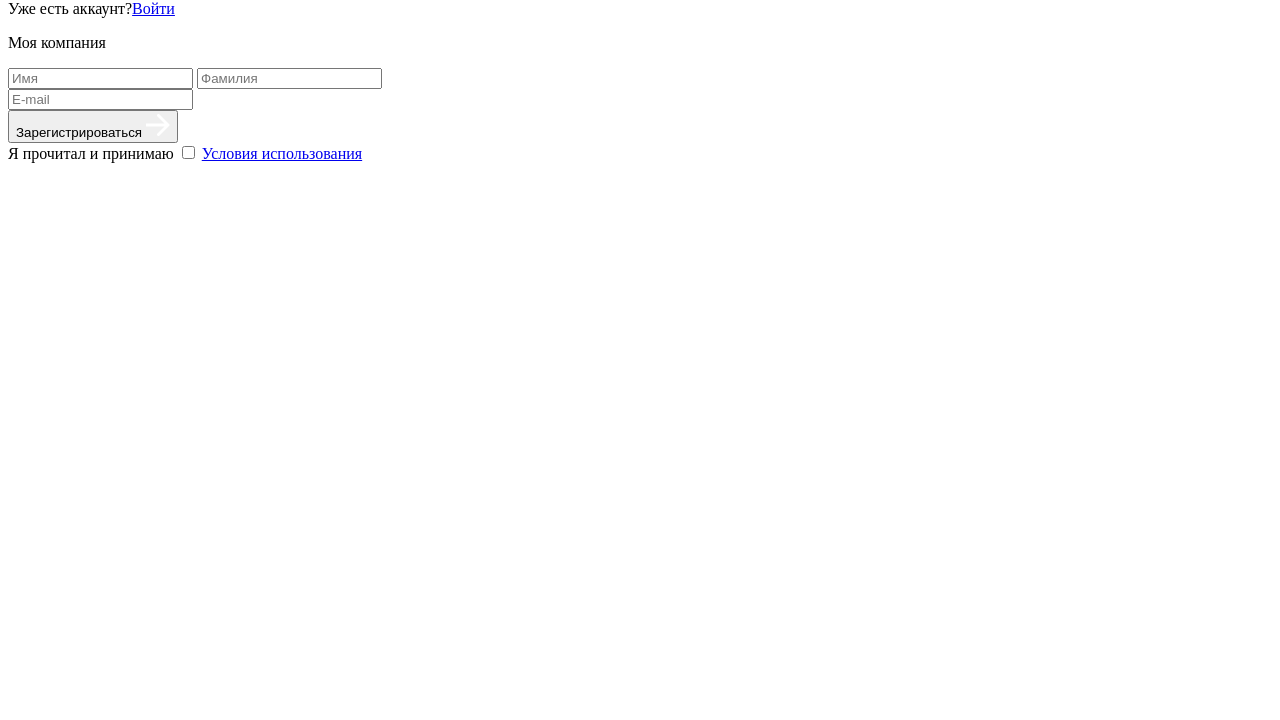
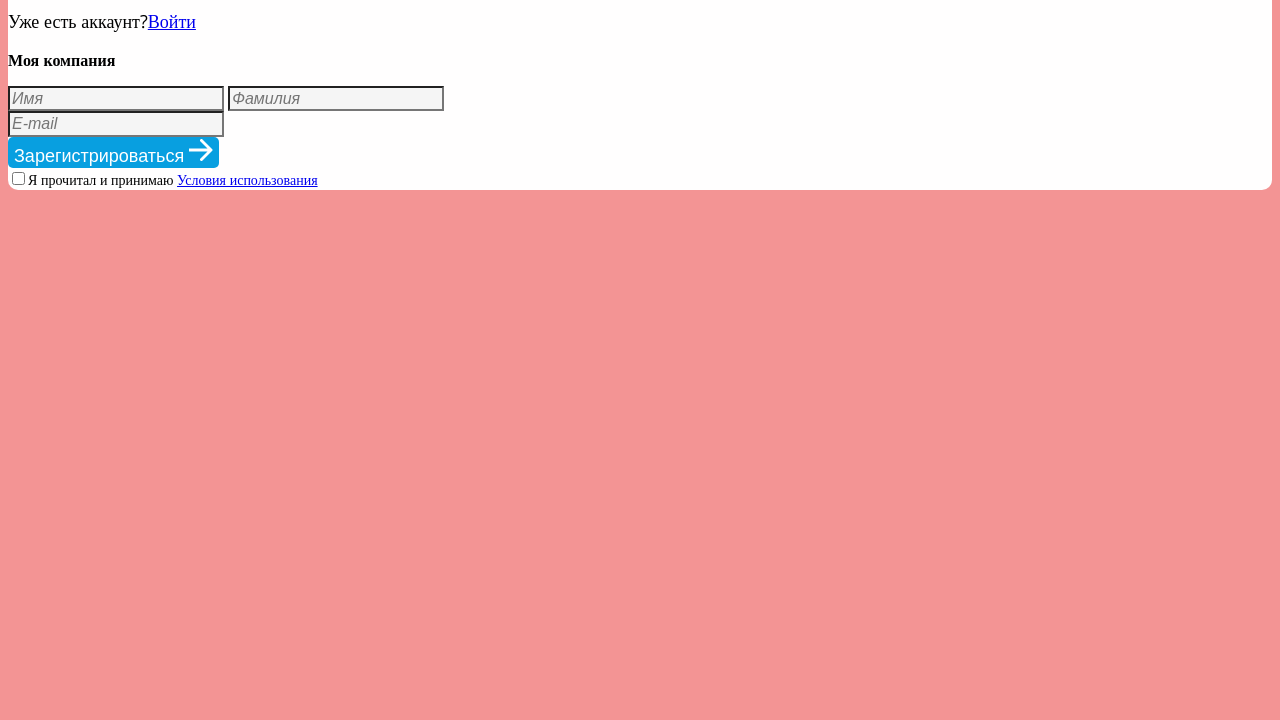
Before and after one commit to yura-fonrabe/DZ, a plain HTML site: page 2-Form/index.html in a window 1280 px wide. Shown: the part 80-800 px from the top of the page. Drawn offline with nearby package versions, Linux system fonts and the light colour scheme.

Commit message:
Основы CSS

```diff
--- a/2-Form/index.html
+++ b/2-Form/index.html
@@ -1,18 +1,24 @@
 <!DOCTYPE html>
 <html lang="en">
+
 <head>
     <meta charset="UTF-8">
     <meta name="viewport" content="width=device-width, initial-scale=1.0">
     <title>Регистрация</title>
+    <link rel="preconnect" href="https://fonts.googleapis.com">
+    <link rel="preconnect" href="https://fonts.gstatic.com" crossorigin>
+    <link href="https://fonts.googleapis.com/css2?family=Open+Sans:ital,wght@0,300..800;1,300..800&display=swap"
+        rel="stylesheet">
+    <link rel="stylesheet" href="./styles/style.css">
 </head>
 <body>
     <main>
         <h1>Регистрация</h1>
-        <p>Уже есть аккаунт?<a href="#">Войти</a></p>
-        <p>Моя компания</p>
+        <p class="account">Уже есть аккаунт?<a href="#">Войти</a></p>
+        <p class="company">Моя компания</p>
         <form action="#">
             <div>
-                <label >
+                <label>
                     <input type="text" name="first_name" placeholder="Имя" required>
                 </label>
                 <label>
@@ -25,11 +31,13 @@
             </div>
             <button type="submit">Зарегистрироваться <img src="./images/Стрелка.png" alt="стрелка"></button>
             <div>
-                <label for="checkbox">Я прочитал и принимаю</label>
-                <input type="checkbox" name="checkbox" id="checkbox" >
-                 <a href="#">Условия использования</a>
+                <label class="conditions">
+                    <input type="checkbox" name="checkbox" id="checkbox">Я прочитал и принимаю
+                <label>
+                <a href="#">Условия использования</a>
             </div>
         </form>
     </main>
 </body>
+
 </html>
--- /dev/null
+++ b/2-Form/styles/style.css
@@ -0,0 +1,59 @@
+body {
+    background: linear-gradient(0deg, #F39494, #F39494),
+            linear-gradient(243.43deg, #FFA5A5 32.96%, rgba(255, 255, 255, 0) 82.03%),
+            linear-gradient(243.18deg, #FDC5C5 25.45%, rgba(242, 152, 222, 0) 100%);
+}
+
+main {
+    background-color: #fffefe;
+    border-radius: 10px;
+    font-family: "Open Sans", serif;
+}
+
+h1 {
+    color: #333;
+    font-weight: bold;
+    font-size: 36px;
+    line-height: 120%;
+}
+
+.account {
+    font-weight: 400;
+    font-size: 18px;
+    line-height: 120%;
+}
+
+.company {
+    font-weight: 600;
+    font-size: 16px;
+    line-height: 120%;
+}
+
+input {
+    background: #f5f5f5;
+    font-weight: 400;
+    font-style: italic;
+    font-size: 16px;
+    line-height: 120%;
+}
+
+button {
+    background: #089FE0;
+    border-radius: 5px;
+    border: #089FE0;
+    color: #fff;
+    font-weight: 400;
+    font-size: 18px;
+    line-height: 120%;
+}
+
+button:hover {
+    background: #2e7c96;
+    cursor: pointer;
+}
+
+.conditions {
+    font-weight: 400;
+    font-size: 14px;
+    line-height: 120%;
+}
```
